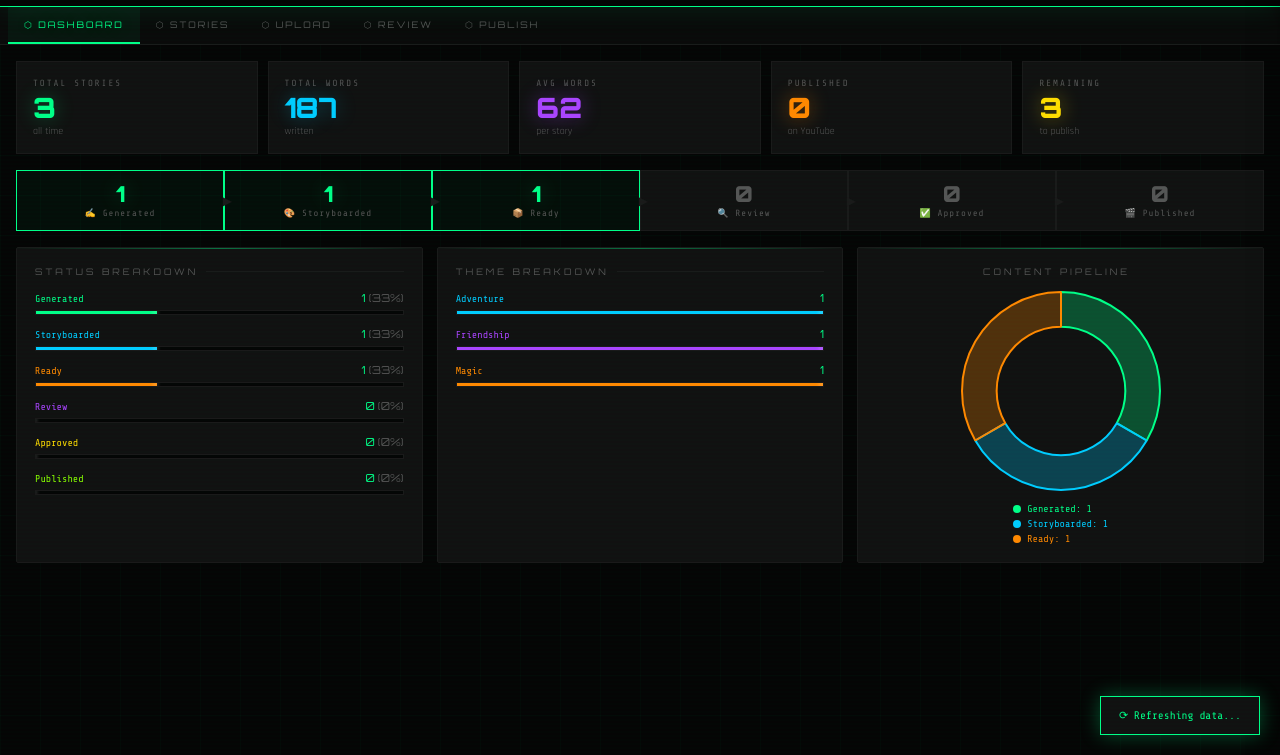
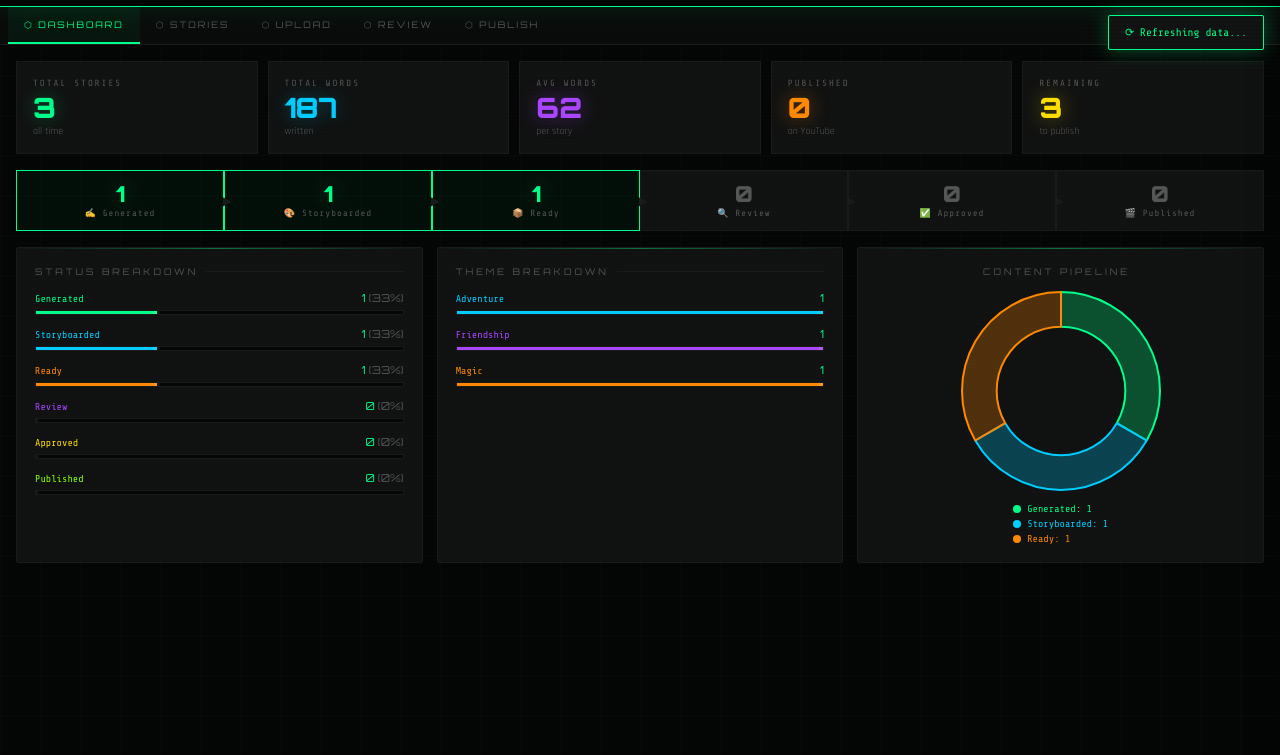
Before and after one commit to net2t/Youtube, a plain HTML site: page index.html in a window 1280 px wide. Both pictures are taken after a click on the button "⟳ REFRESH". Shown: the part 45-800 px from the top of the page. Drawn offline with nearby package versions, Linux system fonts and the light colour scheme.

Commit message:
fix: move notification to top-right
fix: move notification to top-right, suppress silent refresh error toast

```diff
--- a/index.html
+++ b/index.html
@@ -148,8 +148,8 @@ textarea{min-height:100px;resize:vertical;line-height:1.5}
 .upload-result.visible{display:block}
 
 /* ── NOTIFICATION ── */
-.notification{position:fixed;bottom:20px;right:20px;background:var(--panel);border:1px solid var(--accent);color:var(--accent);padding:12px 18px;font-family:'Share Tech Mono',monospace;font-size:11px;box-shadow:var(--glow);z-index:9000;transform:translateY(100px);transition:transform .3s cubic-bezier(.4,0,.2,1);max-width:300px}
-.notification.show{transform:none}
+.notification{position:fixed;top:60px;right:16px;background:var(--panel);border:1px solid var(--accent);color:var(--accent);padding:10px 16px;font-family:'Share Tech Mono',monospace;font-size:11px;box-shadow:var(--glow);z-index:9000;transform:translateY(-120px);opacity:0;transition:transform .3s cubic-bezier(.4,0,.2,1),opacity .3s ease;max-width:300px;border-radius:2px}
+.notification.show{transform:translateY(0);opacity:1}
 .notification.error{border-color:var(--accent3);color:var(--accent3);box-shadow:0 0 20px rgba(255,0,85,.3)}
 
 /* ── MODAL ── */
@@ -833,7 +833,7 @@ async function loadData(silent = false) {
     } else if (!loadedOk) {
       statusEl.textContent = `⚠ Refresh failed — showing ${allStories.length} cached`;
     }
-    if (!silent) notify('⚠ Could not connect to Sheet — showing cached data', true);
+    // Never show error toast on silent background refresh — data is already loaded
     if (allStories.length === 0) renderAll();
   }
 }
```
